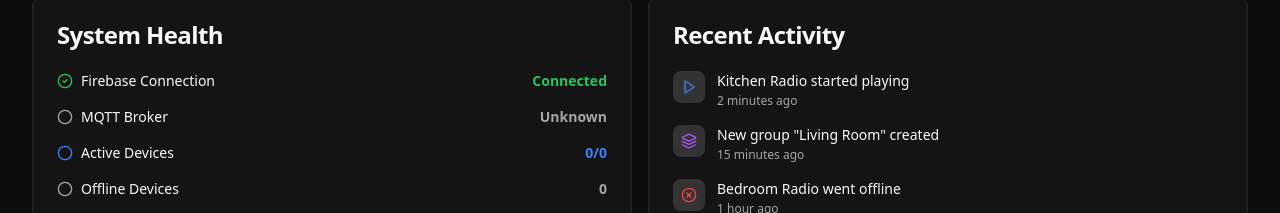
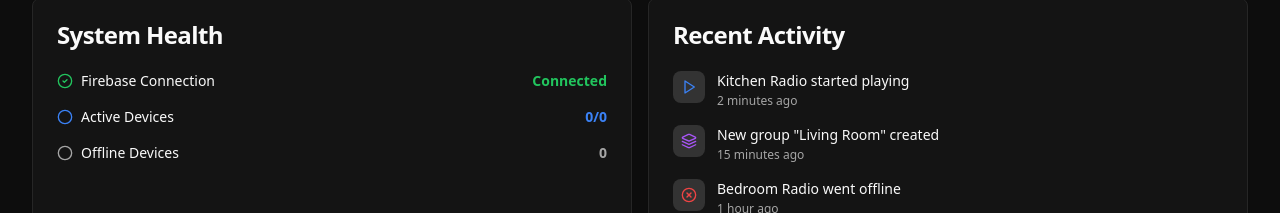
Before and after one commit to basharjaffan/bashify-admin, a React (Vite) app: page /dashboard in a window 1280 px wide. Shown: the part 1019-1232 px from the top of the page. Built offline with nearby package versions, Linux system fonts and the light colour scheme; no server answers; the database is empty; the HTML template or start-up script is replaced by a standard one.

Commit message:
Remove MQTT Broker status

```diff
--- a/src/pages/Dashboard.tsx
+++ b/src/pages/Dashboard.tsx
@@ -5,32 +5,10 @@ import { Badge } from '../components/ui/badge';
 import { Radio, Layers, Activity, Users, Play, Circle, CheckCircle2, XCircle, Zap } from 'lucide-react';
 import { BarChart, Bar, LineChart, Line, XAxis, YAxis, CartesianGrid, Tooltip, Legend, ResponsiveContainer } from 'recharts';
 import { ChartContainer, ChartTooltip, ChartTooltipContent } from '../components/ui/chart';
-import { useEffect, useState } from 'react';
-import { doc, onSnapshot } from 'firebase/firestore';
-import { db } from '../lib/firebase';
 
 const Dashboard = () => {
   const { devices, loading: devicesLoading } = useDevices();
   const { groups, loading: groupsLoading } = useGroups();
-  const [mqttStatus, setMqttStatus] = useState({ status: 'Checking...', url: '', statusColor: 'text-yellow-500' });
-
-  useEffect(() => {
-    const systemRef = doc(db, 'config', 'system');
-    const unsubscribe = onSnapshot(systemRef, (docSnap) => {
-      if (docSnap.exists()) {
-        const data = docSnap.data();
-        const isOnline = data.mqttBrokerStatus === 'online';
-        setMqttStatus({
-          status: isOnline ? 'Online' : 'Offline',
-          url: data.mqttBrokerUrl || 'unknown',
-          statusColor: isOnline ? 'text-green-500' : 'text-red-500'
-        });
-      } else {
-        setMqttStatus({ status: 'Unknown', url: 'N/A', statusColor: 'text-muted-foreground' });
-      }
-    });
-    return () => unsubscribe();
-  }, []);
 
   const onlineDevices = devices.filter(d => d.status === 'online' || d.status === 'playing').length;
   const playingDevices = devices.filter(d => d.status === 'playing').length;
@@ -103,7 +81,6 @@ const Dashboard = () => {
   // System health
   const systemHealth = [
     { label: 'Firebase Connection', status: 'Connected', value: null, statusColor: 'text-green-500' },
-    { label: 'MQTT Broker', status: mqttStatus.status, value: mqttStatus.url, statusColor: mqttStatus.statusColor },
     { label: 'Active Devices', status: null, value: `${onlineDevices}/${devices.length}`, statusColor: 'text-blue-500' },
     { label: 'Offline Devices', status: null, value: offlineDevices.toString(), statusColor: 'text-muted-foreground' },
   ];
```
